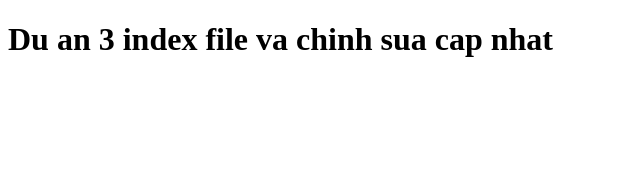
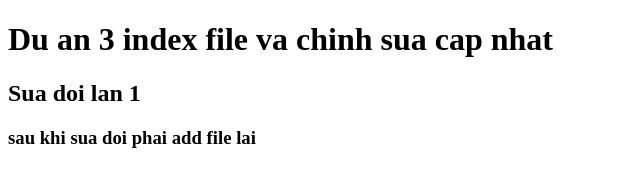
Before and after one commit to lamchiky/duan3, a plain HTML site: page index.html in a window 1280 px wide. Shown: the whole page, without its empty margins (0-640 px from the left). Drawn offline with Linux system fonts and the light colour scheme.

Commit message:
sua doi lan 1

```diff
--- a/index.html
+++ b/index.html
@@ -7,5 +7,7 @@
   </head>
   <body>
     <h1>Du an 3 index file va chinh sua cap nhat</h1>
+    <h2>Sua doi lan 1</h2>
+    <h3>sau khi sua doi phai add file lai</h3>
   </body>
 </html>
```
